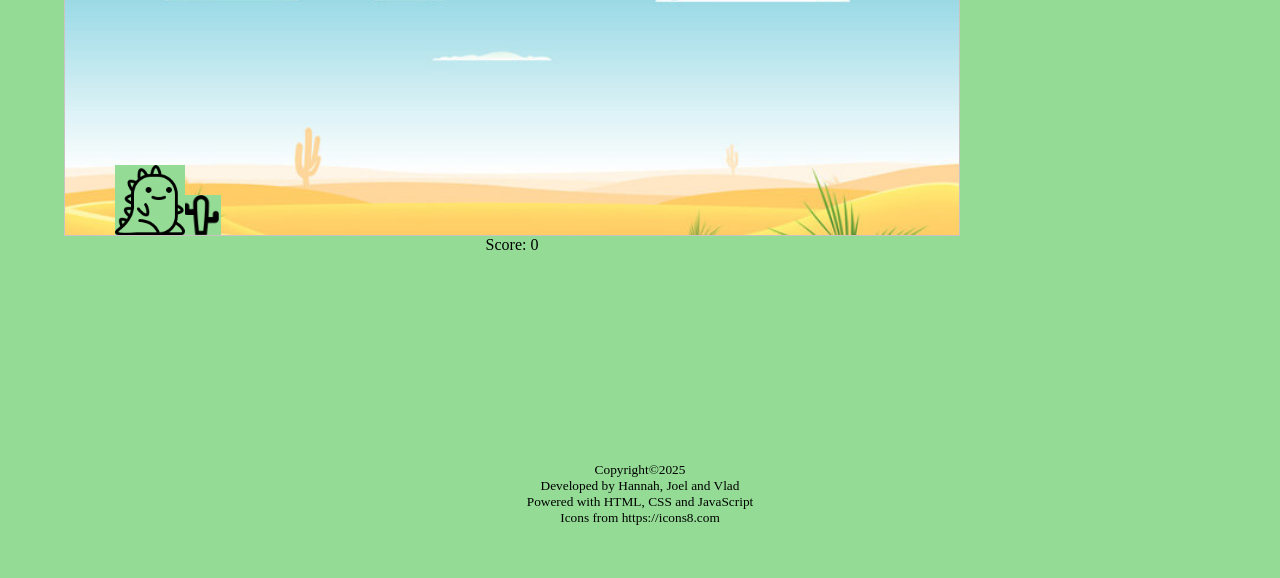
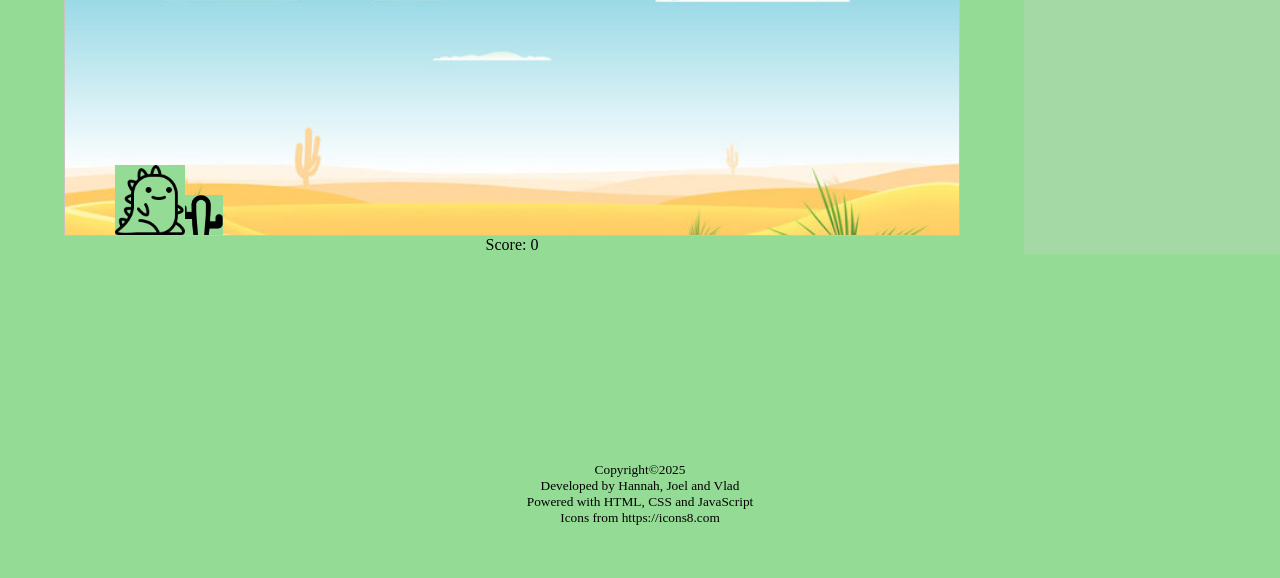
Before and after one commit to joelnicell/fd-js-jumping-game, a plain HTML site: page index.html in a window 1280 px wide. Shown: the part 222-800 px from the top of the page. Drawn offline with Linux system fonts and the light colour scheme.

Commit message:
added page background and increased cactus size

```diff
--- a/styles.css
+++ b/styles.css
@@ -1,3 +1,7 @@
+body {
+  background-color: rgb(164, 216, 164);
+}
+
 * {
   box-sizing: border-box;
   padding: 0;
@@ -105,7 +109,8 @@ main {
 }
 
 #obstacle img {
-  height: 100%;
+  height: 120%;
+  width: 110%;
   object-fit: fill;
 }
 
```
